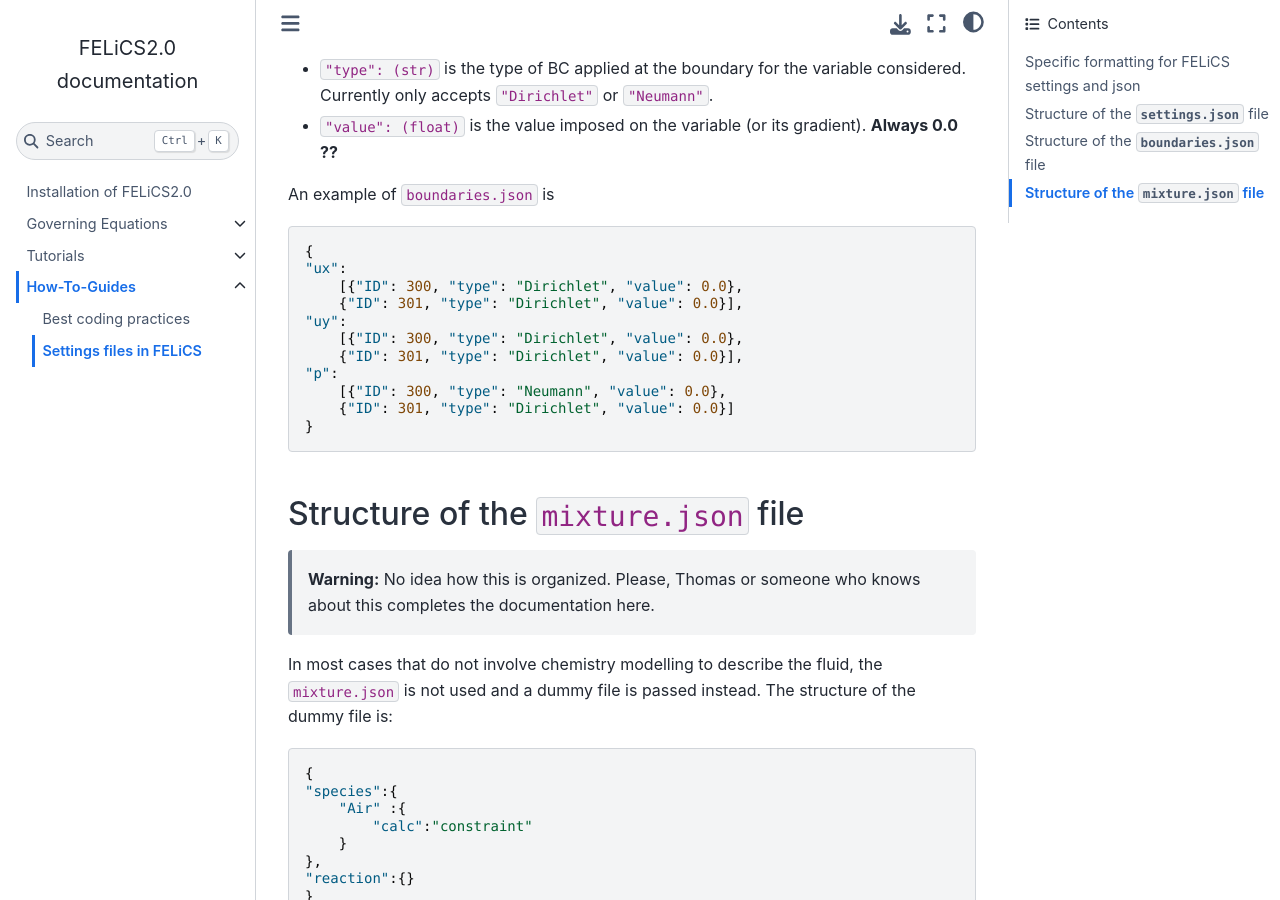
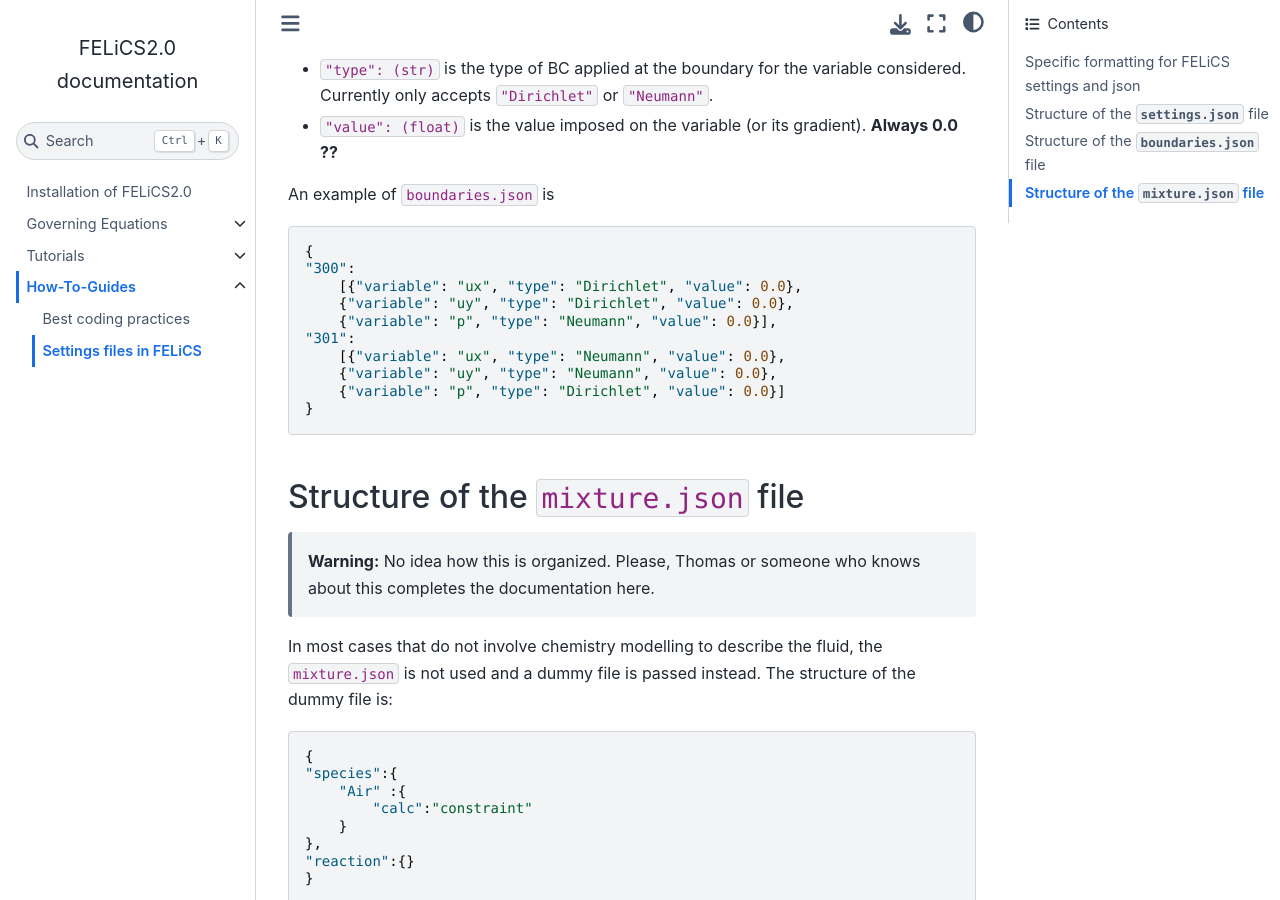
Before and after one commit to arash-mp/FELiCS_FSI, a Sphinx documentation site: the page built from DOCUMENTATION/How-To-Guides/FELiCS_settings.md, in a window 1280 px wide and 900 px high, scrolled down 2425 px. Built offline with Sphinx 7.4.7 and the Sphinx Book theme 1.1.4, drawn with Linux system fonts in a browser that asks for light colours; pages that are not in the unit, such as notebooks, are missing from menus.

Commit message:
adapted documentation to new BC ordering

````diff
--- a/DOCUMENTATION/How-To-Guides/FELiCS_settings.md
+++ b/DOCUMENTATION/How-To-Guides/FELiCS_settings.md
@@ -104,15 +104,14 @@ An example of `boundaries.json` is
 
 ```json
 {
-"ux":
-    [{"ID": 300, "type": "Dirichlet", "value": 0.0},
-    {"ID": 301, "type": "Dirichlet", "value": 0.0}],
-"uy":
-    [{"ID": 300, "type": "Dirichlet", "value": 0.0},
-    {"ID": 301, "type": "Dirichlet", "value": 0.0}],
-"p":
-    [{"ID": 300, "type": "Neumann", "value": 0.0},
-    {"ID": 301, "type": "Dirichlet", "value": 0.0}]
+"300":
+    [{"variable": "ux", "type": "Dirichlet", "value": 0.0},
+    {"variable": "uy", "type": "Dirichlet", "value": 0.0},
+    {"variable": "p", "type": "Neumann", "value": 0.0}],
+"301":
+    [{"variable": "ux", "type": "Neumann", "value": 0.0},
+    {"variable": "uy", "type": "Neumann", "value": 0.0},
+    {"variable": "p", "type": "Dirichlet", "value": 0.0}]
 }
 ```
 
````
